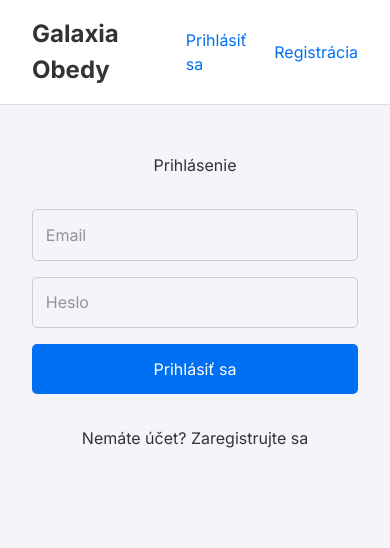
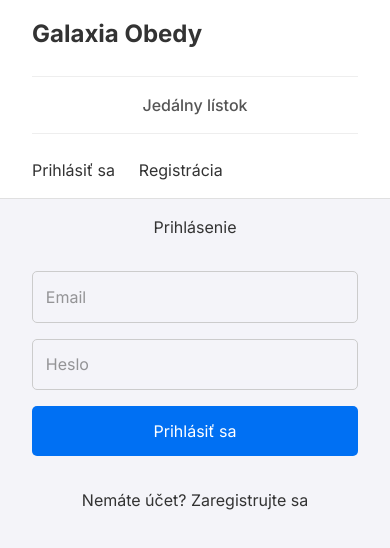
Before and after one commit to palkoskoda/galaxia-objednavky, a Next.js app: page /login in a window 390 px wide. Shown: the top 548 px of the page. Built offline with nearby package versions, Linux system fonts and the light colour scheme; no server answers.

Commit message:
navigation

```diff
--- a/app/components/Header.tsx
+++ b/app/components/Header.tsx
@@ -2,11 +2,15 @@
 
 import Link from 'next/link';
 import { useAuth } from '../context/AuthContext';
-import { auth } from '../../lib/firebase';
+import { auth } from '@/lib/firebase';
 import { signOut } from 'firebase/auth';
 
 export default function Header() {
     const { user, isLoading } = useAuth();
+
+    // Zistíme, či je prihlásený používateľ admin porovnaním jeho UID
+    // s našou novou verejnou premennou prostredia.
+    const isAdmin = user && user.uid === process.env.NEXT_PUBLIC_ADMIN_UID;
 
     const handleLogout = async () => {
         try {
@@ -21,22 +25,30 @@ export default function Header() {
             <div className="logo">
                 <Link href="/">Galaxia Obedy</Link>
             </div>
-            <nav className="user-nav">
+
+            <nav className="main-navigation">
+                {/* ---- Hlavné odkazy ---- */}
+                <Link href="/">Jedálny lístok</Link>
+                {user && <Link href="/moje-objednavky">Moje Objednávky</Link>}
+                {isAdmin && <Link href="/admin/rozvoz" className="admin-link">Admin Súpiska</Link>}
+            </nav>
+
+            <div className="user-section">
+                {/* ---- Používateľská sekcia ---- */}
                 {isLoading ? (
-                    <div>Načítavam...</div>
+                    <div className="loading-placeholder">Načítavam...</div>
                 ) : user ? (
                     <>
-                        <Link href="/moje-objednavky">Moje Objednávky</Link>
-                        <span>Vitaj, {user.email}</span>
+                        <span className="welcome-message">Vitaj, {user.email?.split('@')[0]}</span>
                         <button onClick={handleLogout} className="logout-button">Odhlásiť sa</button>
                     </>
                 ) : (
-                    <>
+                    <div className="auth-links">
                         <Link href="/login">Prihlásiť sa</Link>
                         <Link href="/register">Registrácia</Link>
-                    </>
+                    </div>
                 )}
-            </nav>
+            </div>
         </header>
     );
 }
--- a/app/globals.css
+++ b/app/globals.css
@@ -32,20 +32,125 @@ body {
     padding: 1rem 2rem;
 }
 
-/* --- Hlavička (Header) --- */
+/* --- Nové štýly pre Hlavičku (Header) --- */
 .app-header {
     display: flex;
     justify-content: space-between;
     align-items: center;
     padding: 1rem 2rem;
     background-color: white;
-    border-bottom: 1px solid #ddd;
-    margin-bottom: 2rem;
+    border-bottom: 1px solid #e0e0e0;
+    flex-wrap: wrap; /* Umožní zalomenie na menších obrazovkách */
+    gap: 1rem;
 }
 
-.app-header a {
+.logo a {
+    font-weight: bold;
+    font-size: 1.6rem;
+    color: #1a1a1a;
     text-decoration: none;
+}
+
+.main-navigation {
+    display: flex;
+    gap: 1.5rem;
+    align-items: center;
+}
+
+.main-navigation a {
+    text-decoration: none;
+    color: #555;
+    font-weight: 500;
+    padding: 0.5rem 0;
+    position: relative;
+    transition: color 0.2s ease-in-out;
+}
+
+.main-navigation a:hover {
     color: #0070f3;
+}
+
+/* Podčiarknutie pri hoveri */
+.main-navigation a::after {
+    content: '';
+    position: absolute;
+    width: 100%;
+    transform: scaleX(0);
+    height: 2px;
+    bottom: 0;
+    left: 0;
+    background-color: #0070f3;
+    transform-origin: bottom right;
+    transition: transform 0.25s ease-out;
+}
+
+.main-navigation a:hover::after {
+    transform: scaleX(1);
+    transform-origin: bottom left;
+}
+
+/* Špeciálny štýl pre admin odkaz */
+.admin-link {
+    color: #d9480f !important; /* Dôležitá farba */
+    font-weight: bold !important;
+}
+.admin-link:hover {
+    color: #c9400a !important;
+}
+.admin-link::after {
+    background-color: #d9480f !important;
+}
+
+.user-section {
+    display: flex;
+    align-items: center;
+    gap: 1.5rem;
+}
+
+.welcome-message {
+    color: #333;
+    font-size: 0.9rem;
+}
+
+.auth-links {
+    display: flex;
+    gap: 1.5rem;
+}
+
+.logout-button {
+    background: none;
+    border: 1px solid #ccc;
+    padding: 0.5rem 1rem;
+    border-radius: 5px;
+    cursor: pointer;
+    font-weight: 500;
+}
+.logout-button:hover {
+    background-color: #f4f4f9;
+    border-color: #999;
+}
+
+/* --- Responzivita pre hlavičku --- */
+@media (max-width: 768px) {
+    .app-header {
+        flex-direction: column;
+        align-items: flex-start;
+    }
+
+    .main-navigation {
+        width: 100%;
+        border-top: 1px solid #eee;
+        border-bottom: 1px solid #eee;
+        padding: 0.5rem 0;
+        margin-top: 0.5rem;
+        justify-content: space-around;
+    }
+
+    .user-section {
+        width: 100%;
+        justify-content: space-between;
+        margin-top: 0.5rem;
+    }
 }
 
 .logo a {
@@ -54,11 +159,6 @@ body {
     color: #333;
 }
 
-.user-nav {
-    display: flex;
-    align-items: center;
-    gap: 1.5rem; /* Vytvorí medzeru medzi prvkami */
-}
 
 .logout-button {
     background: none;
```
